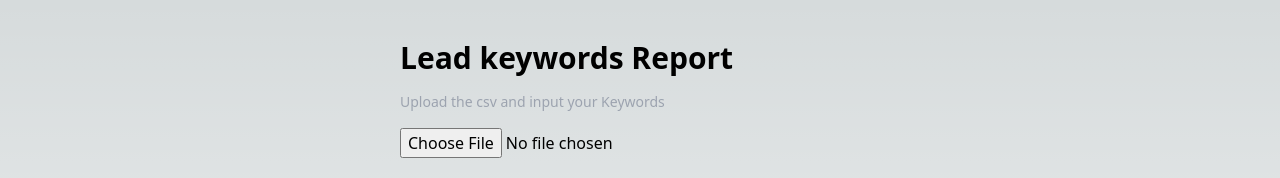
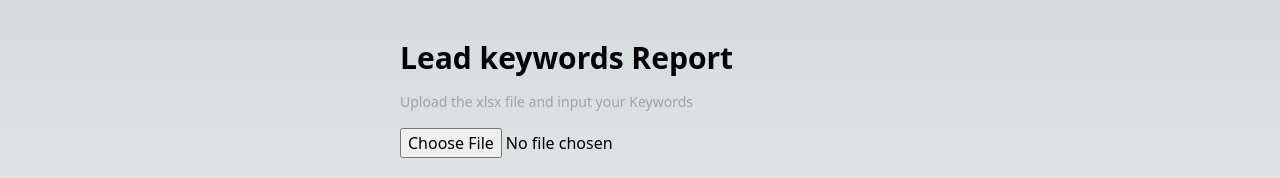
Before and after one commit to vipinForeshadow/report-gen-ui, a Next.js app: page / in a window 1280 px wide. Shown: the top 178 px of the page. Built offline with nearby package versions, Linux system fonts and the light colour scheme.

Commit message:
feat: added new label

```diff
--- a/src/pages/index.js
+++ b/src/pages/index.js
@@ -93,7 +93,7 @@ const Integration = () => {
     <div className="container mx-auto my-10 w-[100vw] lg:w-[40vw] px-4">
       <h1 className="text-3xl font-bold mb-4">Lead keywords Report</h1>
       <p className="text-sm text-gray-400">
-        Upload the csv and input your Keywords
+        Upload the xlsx file and input your Keywords
       </p>
       <input
         type="file"
```
